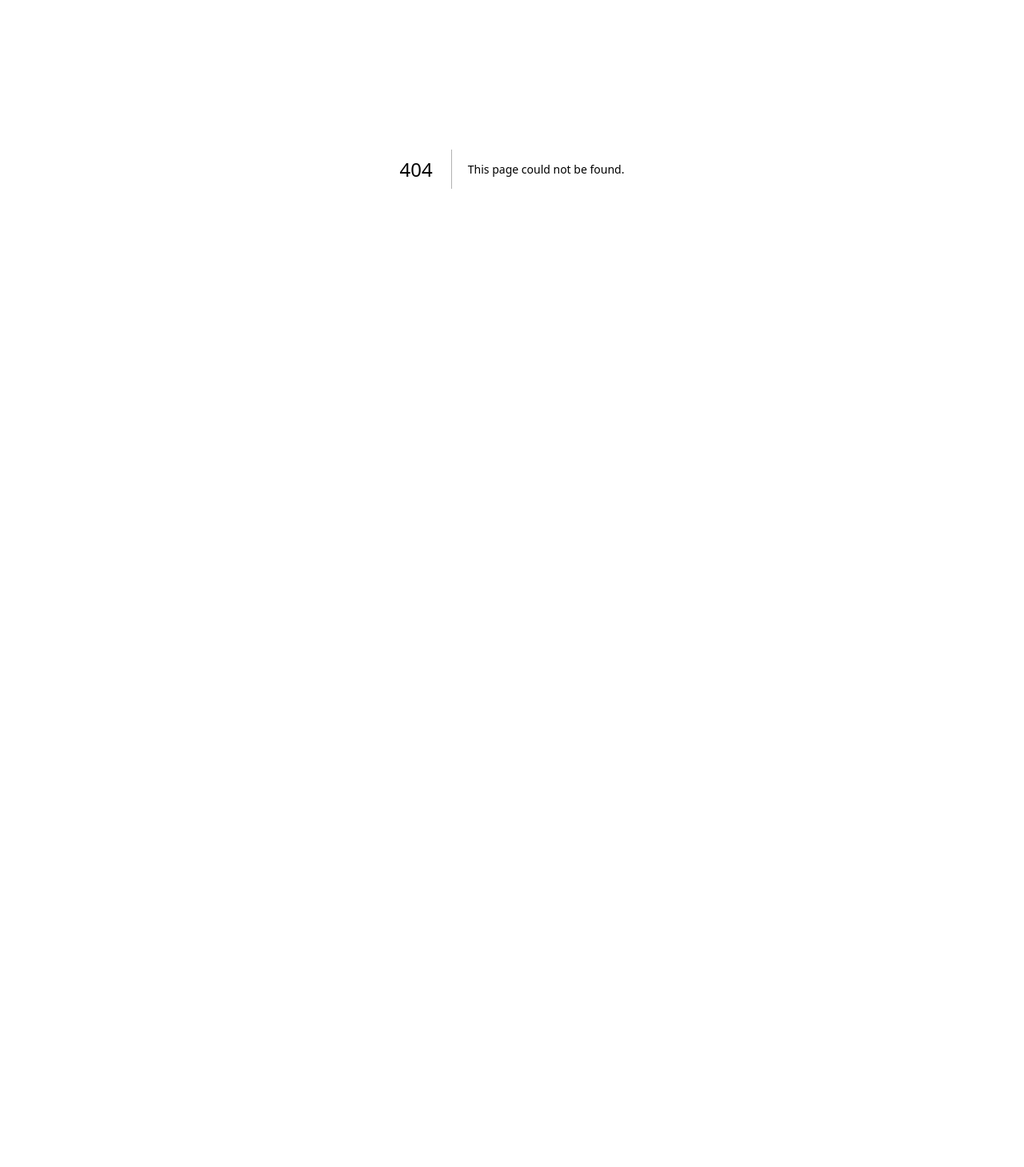
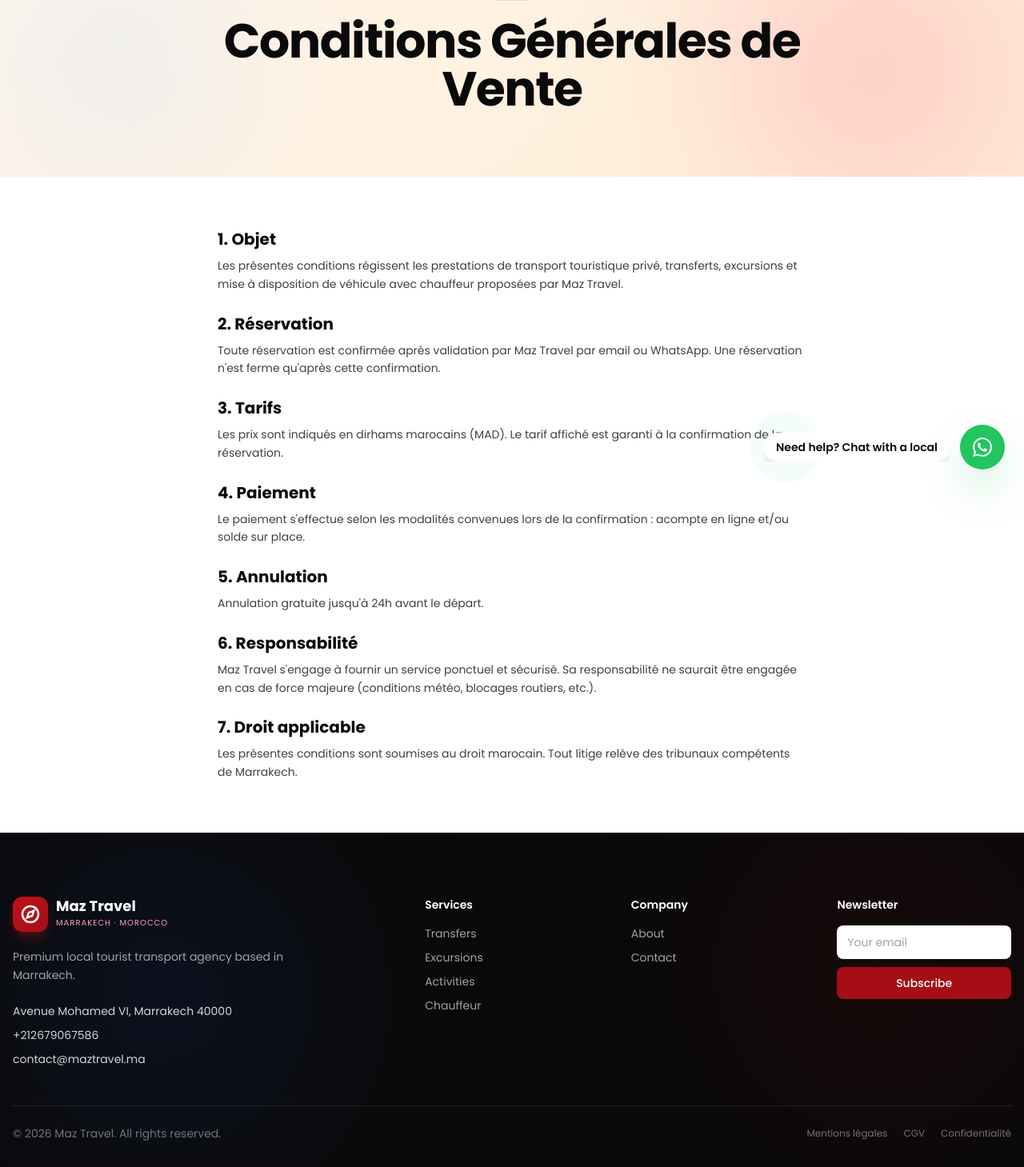
Before and after one commit to OBouysfi/Maz-Travel, a Next.js app in the folder frontend/: page /en/cgv in a window 1280 px wide. Before the commit this address had no page. Shown: the part 189-1648 px from the top of the page at 80% size. Before the commit the page ends 800 px from the top, so only its background shows below. Built offline with nearby package versions, Linux system fonts and the light colour scheme.

Commit message:
feat: add legal pages (mentions/CGV/confidentialité) + footer links + tracking ids

```diff
--- /dev/null
+++ b/frontend/src/app/[locale]/(public)/cgv/page.tsx
@@ -0,0 +1,29 @@
+import PageHeader from '@/components/layout/PageHeader';
+
+export const metadata = { title: 'Conditions Générales de Vente' };
+
+export default function CgvPage() {
+  return (
+    <>
+      <PageHeader title="Conditions Générales de Vente" subtitle="" badge="Légal" />
+      <section className="py-16 bg-white">
+        <div className="container max-w-3xl text-ink-700 space-y-6 text-sm leading-relaxed">
+          <div><h2 className="text-xl font-bold text-ink-900 mb-2">1. Objet</h2>
+          <p>Les présentes conditions régissent les prestations de transport touristique privé, transferts, excursions et mise à disposition de véhicule avec chauffeur proposées par Maz Travel.</p></div>
+          <div><h2 className="text-xl font-bold text-ink-900 mb-2">2. Réservation</h2>
+          <p>Toute réservation est confirmée après validation par Maz Travel par email ou WhatsApp. Une réservation n'est ferme qu'après cette confirmation.</p></div>
+          <div><h2 className="text-xl font-bold text-ink-900 mb-2">3. Tarifs</h2>
+          <p>Les prix sont indiqués en dirhams marocains (MAD). Le tarif affiché est garanti à la confirmation de la réservation.</p></div>
+          <div><h2 className="text-xl font-bold text-ink-900 mb-2">4. Paiement</h2>
+          <p>Le paiement s'effectue selon les modalités convenues lors de la confirmation : acompte en ligne et/ou solde sur place.</p></div>
+          <div><h2 className="text-xl font-bold text-ink-900 mb-2">5. Annulation</h2>
+          <p>Annulation gratuite jusqu'à 24h avant le départ.</p></div>
+          <div><h2 className="text-xl font-bold text-ink-900 mb-2">6. Responsabilité</h2>
+          <p>Maz Travel s'engage à fournir un service ponctuel et sécurisé. Sa responsabilité ne saurait être engagée en cas de force majeure (conditions météo, blocages routiers, etc.).</p></div>
+          <div><h2 className="text-xl font-bold text-ink-900 mb-2">7. Droit applicable</h2>
+          <p>Les présentes conditions sont soumises au droit marocain. Tout litige relève des tribunaux compétents de Marrakech.</p></div>
+        </div>
+      </section>
+    </>
+  );
+}
--- /dev/null
+++ b/frontend/src/app/[locale]/(public)/confidentialite/page.tsx
@@ -0,0 +1,25 @@
+import PageHeader from '@/components/layout/PageHeader';
+
+export const metadata = { title: 'Politique de confidentialité' };
+
+export default function ConfidentialitePage() {
+  return (
+    <>
+      <PageHeader title="Politique de confidentialité" subtitle="" badge="Légal" />
+      <section className="py-16 bg-white">
+        <div className="container max-w-3xl text-ink-700 space-y-6 text-sm leading-relaxed">
+          <div><h2 className="text-xl font-bold text-ink-900 mb-2">1. Données collectées</h2>
+          <p>Via notre formulaire de contact, nous collectons : nom, téléphone, email, date souhaitée, nombre de personnes et message. Ces données sont nécessaires au traitement de votre demande de devis.</p></div>
+          <div><h2 className="text-xl font-bold text-ink-900 mb-2">2. Utilisation</h2>
+          <p>Vos données sont utilisées uniquement pour répondre à votre demande, établir un devis et organiser votre prestation. Elles ne sont jamais vendues à des tiers.</p></div>
+          <div><h2 className="text-xl font-bold text-ink-900 mb-2">3. Conservation</h2>
+          <p>Vos données sont conservées le temps nécessaire au traitement de votre demande et à nos obligations légales.</p></div>
+          <div><h2 className="text-xl font-bold text-ink-900 mb-2">4. Cookies et mesure d'audience</h2>
+          <p>Ce site utilise Google Tag Manager et des outils de mesure d'audience pour améliorer nos services. Vous pouvez configurer votre navigateur pour refuser les cookies.</p></div>
+          <div><h2 className="text-xl font-bold text-ink-900 mb-2">5. Vos droits</h2>
+          <p>Conformément à la loi 09-08 relative à la protection des données personnelles au Maroc, vous disposez d'un droit d'accès, de rectification et de suppression de vos données en écrivant à contact@maztravel.ma</p></div>
+        </div>
+      </section>
+    </>
+  );
+}
--- a/frontend/src/app/[locale]/(public)/contact/page.tsx
+++ b/frontend/src/app/[locale]/(public)/contact/page.tsx
@@ -75,7 +75,15 @@
                 </div>
               </div>
               <div className="rounded-2xl overflow-hidden border border-ink-100">
-                <iframe src="https://www.google.com/maps/embed?pb=!1m18!1m12!1m3!1d3398.345!2d-7.989!3d31.629!2m3!1f0!2f0!3f0!3m2!1i1024!2i768!4f13.1!3m3!1m2!1s0xdafee8d96179e51%3A0x5950b6534f87adb8!2sMarrakech!5e0!3m2!1sen!2sma!4v1700000000000" width="100%" height="280" style={{ border: 0 }} loading="lazy" />
+                <iframe
+                  src="https://maps.google.com/maps?q=Marrakech&z=12&output=embed"
+                  width="100%"
+                  height="280"
+                  style={{ border: 0 }}
+                  loading="lazy"
+                  referrerPolicy="no-referrer-when-downgrade"
+                  title="Marrakech"
+                />
               </div>
             </div>
 
--- /dev/null
+++ b/frontend/src/app/[locale]/(public)/mentions-legales/page.tsx
@@ -0,0 +1,32 @@
+import PageHeader from '@/components/layout/PageHeader';
+
+export const metadata = { title: 'Mentions légales' };
+
+export default function MentionsLegalesPage() {
+  return (
+    <>
+      <PageHeader title="Mentions légales" subtitle="" badge="Légal" />
+      <section className="py-16 bg-white">
+        <div className="container max-w-3xl text-ink-700 space-y-6 text-sm leading-relaxed">
+          <div>
+            <h2 className="text-xl font-bold text-ink-900 mb-2">Éditeur du site</h2>
+            <p>
+              Le site maztravel.ma est édité par Maz Travel, agence de transport touristique privé basée à Marrakech.<br />
+              Adresse : Avenue Mohamed VI, Marrakech 40000, Maroc<br />
+              Téléphone : +212 679 067 586<br />
+              Email : contact@maztravel.ma
+            </p>
+          </div>
+          <div>
+            <h2 className="text-xl font-bold text-ink-900 mb-2">Propriété intellectuelle</h2>
+            <p>L'ensemble des contenus présents sur ce site (textes, images, logo) sont la propriété de Maz Travel, sauf mention contraire. Toute reproduction sans autorisation préalable est interdite.</p>
+          </div>
+          <div>
+            <h2 className="text-xl font-bold text-ink-900 mb-2">Contact</h2>
+            <p>Pour toute question concernant le site : contact@maztravel.ma</p>
+          </div>
+        </div>
+      </section>
+    </>
+  );
+}
--- a/frontend/src/components/layout/Footer.tsx
+++ b/frontend/src/components/layout/Footer.tsx
@@ -64,9 +64,9 @@
         <div className="pt-6 flex flex-col md:flex-row justify-between items-center gap-3 text-sm text-ink-500">
           <p>© {year} Maz Travel. {t('rights')}</p>
           <div className="flex gap-5 text-xs">
-            <a href="#" className="hover:text-white transition">Mentions légales</a>
-            <a href="#" className="hover:text-white transition">CGV</a>
-            <a href="#" className="hover:text-white transition">Confidentialité</a>
+            <Link href="/mentions-legales" className="hover:text-white transition">Mentions légales</Link>
+            <Link href="/cgv" className="hover:text-white transition">CGV</Link>
+            <Link href="/confidentialite" className="hover:text-white transition">Confidentialité</Link>
           </div>
         </div>
       </div>
```
